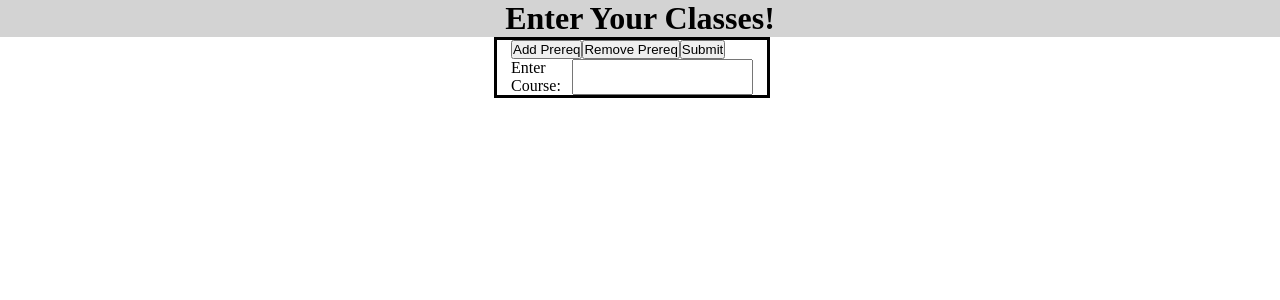
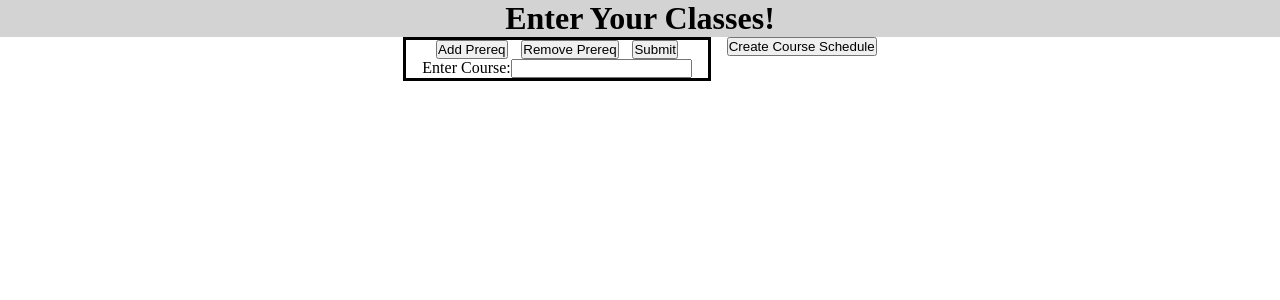
Before and after one commit to AlexanderLevinQU/class_planner, a React (Create React App) app: page / in a window 1280 px wide. Shown: the top 300 px of the page. Built offline with nearby package versions, Linux system fonts and the light colour scheme.

Commit message:
added class scheduling utils to create a correct schedule, a refactor of the code to make it dry is needed

```diff
--- a/src/components/App.js
+++ b/src/components/App.js
@@ -3,6 +3,7 @@ import Header from "./Header";
 import formStyle from "./components-styles/courseform.css"
 import listStyle from "./components-styles/liststyle.css"
 import appStyles from "./components-styles/appStyles.css"
+import {TopologicalSort, CreateCourseGraph, CheckIfGraphCyclical, GetDistinctCourses} from "./ClassSchedulingUtils"
 
 function App(){
   const [courses, setCourses] = useState([]);
@@ -18,11 +19,10 @@ function App(){
         prereq.push(element.value);
       })
     }else if(event.target.elements.prereqs?.value) {
-      prereq = event.target.elements.prereqs.value;
+      prereq = [event.target.elements.prereqs.value];
     } else {
       prereq=''
     }
-    console.log(prereq);
     const course = event.target.elements.courses.value;
     setCourses(courses.concat({course: course ,prereq: prereq}));
     document.getElementById("Course Scheduler").reset();
@@ -40,6 +40,42 @@ function App(){
     setPreReqList(list);
   }
 
+  function createClassSchedule(event){
+    event.preventDefault();
+    const courseGraph = CreateCourseGraph(courses);
+    const distinctCourses = GetDistinctCourses(courseGraph);
+    const visited = {};
+    const path = {};
+    distinctCourses.forEach(value=>{
+      visited[value] = false;
+      path[value] = false;
+      if (!(value in courseGraph)){
+        courseGraph[value] = new Set();
+      }
+    });
+    let check = false;
+    for(const course in courseGraph){
+      if(CheckIfGraphCyclical(course,courseGraph,visited,path)){
+        check = true;
+        break;
+      }
+    }
+    if(check){
+      console.log('Class Schedule is impossible to take');
+    }else{
+      distinctCourses.forEach(value=>{
+        visited[value] = false;
+      });
+      const stack = []
+      for(const course of distinctCourses){
+        if(visited[course] === false){
+          TopologicalSort(course,visited,courseGraph,stack);
+        }
+      }
+      console.log(stack);
+    }
+  }
+
   return (
     <div className="App">
       <Header />
@@ -48,6 +84,9 @@ function App(){
         <div
             style={listStyle}
             className="listContainer">
+            <div>
+              <button onClick={createClassSchedule}>Create Course Schedule</button>
+            </div>
               {courses.map((course,index) => {
                 return <div
                   key={index}>
--- /dev/null
+++ b/src/components/ClassSchedulingUtils.js
@@ -0,0 +1,54 @@
+
+export function CreateCourseGraph(courseList){
+  const courseGraph = {}
+  for(let i=0; i < courseList.length; i++){
+    if(!(courseList[i]['course'] in courseGraph)){
+      const newPreReqSet = new Set();
+      for(const index in courseList[i]['prereq']){
+        newPreReqSet.add(courseList[i]['prereq'][index]);
+      }
+      courseGraph[courseList[i]['course']] = newPreReqSet;
+    }
+  }
+  return courseGraph;
+}
+
+export function TopologicalSort(v,visited,graph, stack) {
+  visited[v] = true;
+  for(const i of graph[v]){
+    console.log(i);
+    if(visited[i] === false){
+      TopologicalSort(i,visited,graph, stack);
+    }
+  }
+  stack.push(v);
+}
+
+export function CheckIfGraphCyclical(course,courseGraph,visited,path){
+  if (path[course]){
+    return false;
+  }
+  if (visited[course]){
+    return true;
+  }
+  visited[course] = true;
+  let ret = false;
+  for (const nextCourse of courseGraph[course]){
+    ret = CheckIfGraphCyclical(nextCourse, courseGraph, visited, path);
+    if (ret) break;
+  }
+  visited[course] = false;
+  path[course] = true;
+  return ret;
+}
+
+export function GetDistinctCourses(courseGraph){
+  const distinctCourses = new Set();
+  for(const course in courseGraph){
+    distinctCourses.add(course);
+    courseGraph[course].forEach(course => {
+      distinctCourses.add(course);
+    });
+  }
+  return distinctCourses;
+}
--- a/src/components/components-styles/courseform.css
+++ b/src/components/components-styles/courseform.css
@@ -3,12 +3,14 @@
     display: flex;
     justify-content: center;
     flex-direction: column;
-    padding-left: 5%;
-    padding-right: 5%;
 }
 
 .buttonCourseAndPreReqContainer{
     position: relative;
     display: flex;
     flex-direction: row;
+    flex-wrap: nowrap;
+    justify-content: space-evenly;
+    padding-left: 1rem;
+    padding-right: 1rem;
 }
```
Lines whose indentation alone changed are shown as unchanged.
